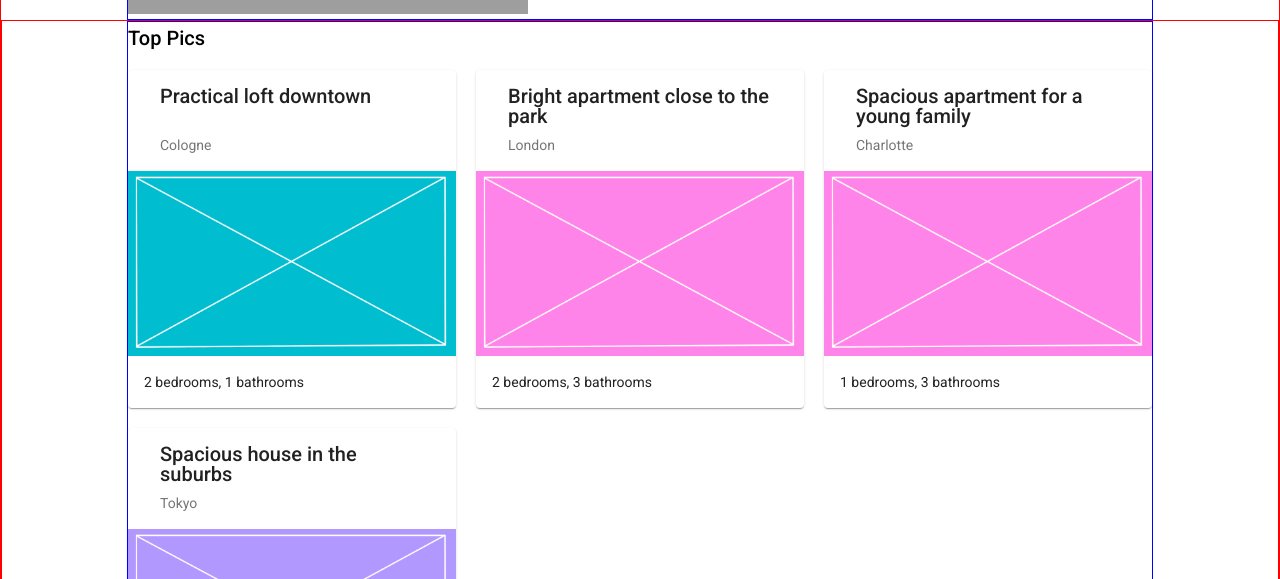
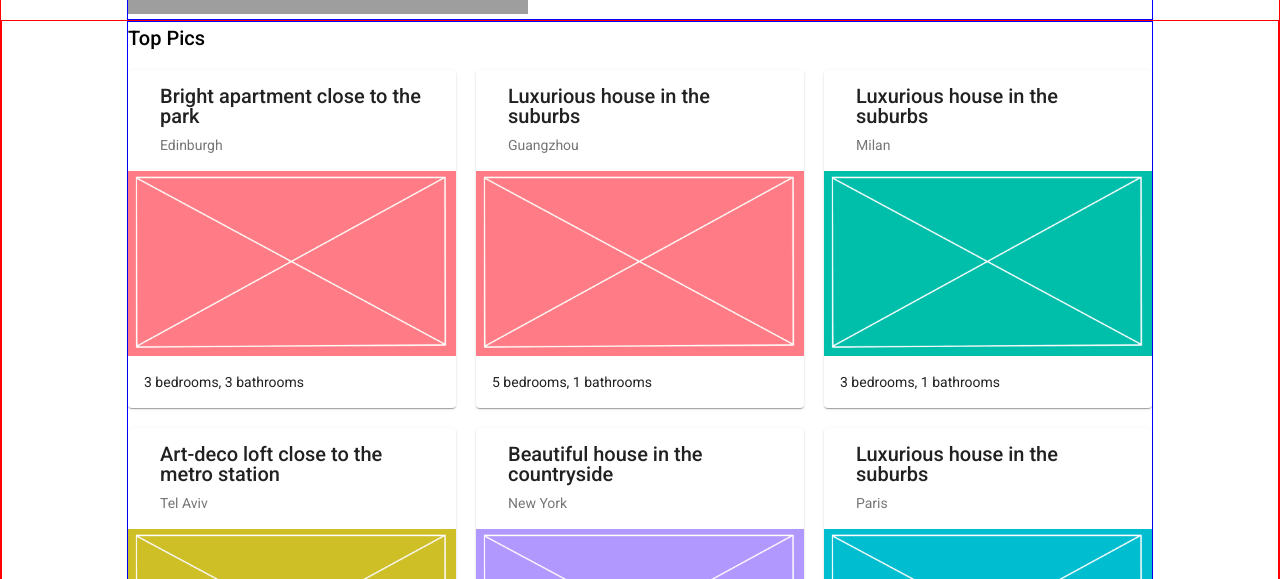
Before and after one commit to altsang/contoso-real-estate, an Angular app in the folder packages/portal/: page / in a window 1280 px wide. Shown: the part 360-939 px from the top of the page. Built offline with nearby package versions, Linux system fonts and the light colour scheme; grey boxes are pictures that could not be loaded.

Commit message:
chore: update data mock and typing (#8)

```diff
--- a/packages/portal/src/app/card-list/card-list.component.ts
+++ b/packages/portal/src/app/card-list/card-list.component.ts
@@ -9,47 +9,111 @@ import { CardType } from '../../typings/cardtype';
 export class CardListComponent implements OnInit {
   data  =  [
     {
-      "title": "Practical loft downtown",
-      "city": "Cologne",
-      "bedrooms": 2,
-      "bathrooms": 1,
-      "amenities": ["parking", "jacuzzi", "wi-fi"],
-      "img": "pic-bluegreen.png",
+      "title": "Bright apartment close to the park",
+      "city": "Edinburgh",
+      "bedrooms": 3,
+      "bathrooms": 3,
+      "amenities": ["no furniture", "fireplace", "garden"],
+      "description": "Sed ut perspiciatis unde omnis iste natus error sit voluptatem accusantium doloremque laudantium, totam rem aperiam, eaque ipsa quae ab illo inventore veritatis et quasi architecto beatae vitae dicta sunt explicabo.",
+      "img": "pic-salmon.png",
       "slug": {
-        "$numberLong": "488008"
+        "$numberLong": "366801"
       }
     },
     {
-      "title": "Bright apartment close to the park",
-      "city": "London",
-      "bedrooms": 2,
-      "bathrooms": 3,
-      "amenities": ["laundry room", "wi-fi", "furniture"],
-      "img": "pic-pink.png",
+      "title": "Luxurious house in the suburbs",
+      "city": "Guangzhou",
+      "bedrooms": 5,
+      "bathrooms": 1,
+      "amenities": ["laundry room", "furniture", "gym"],
+      "description": "Itaque earum rerum hic tenetur a sapiente delectus, ut aut reiciendis voluptatibus maiores alias consequatur aut perferendis doloribus asperiores repellat.",
+      "img": "pic-salmon.png",
       "slug": {
-        "$numberLong": "160979"
+        "$numberLong": "550298"
+      }
+    },
+    {
+      "title": "Luxurious house in the suburbs",
+      "city": "Milan",
+      "bedrooms": 3,
+      "bathrooms": 1,
+      "amenities": ["balcony", "sauna", "fireplace"],
+      "description": "Sed ut perspiciatis unde omnis iste natus error sit voluptatem accusantium doloremque laudantium, totam rem aperiam, eaque ipsa quae ab illo inventore veritatis et quasi architecto beatae vitae dicta sunt explicabo.",
+      "img": "pic-green.png",
+      "slug": {
+        "$numberLong": "307462"
+      }
+    },
+    {
+      "title": "Art-deco loft close to the metro station",
+      "city": "Tel Aviv",
+      "bedrooms": 1,
+      "bathrooms": 2,
+      "amenities": ["furniture", "patio", "terrace"],
+      "description": "Nam libero tempore, cum soluta nobis est eligendi optio cumque nihil impedit quo minus id quod maxime placeat facere possimus, omnis voluptas assumenda est, omnis dolor repellendus.",
+      "img": "pic-orange.png",
+      "slug": {
+        "$numberLong": "657862"
+      }
+    },
+    {
+      "title": "Beautiful house in the countryside",
+      "city": "New York",
+      "bedrooms": 5,
+      "bathrooms": 1,
+      "amenities": ["wi-fi", "jacuzzi", "terrace"],
+      "description": "Temporibus autem quibusdam et aut officiis debitis aut rerum necessitatibus saepe eveniet ut et voluptates repudiandae sint et molestiae non recusandae.",
+      "img": "pic-purple.png",
+      "slug": {
+        "$numberLong": "328668"
+      }
+    },
+    {
+      "title": "Luxurious house in the suburbs",
+      "city": "Paris",
+      "bedrooms": 4,
+      "bathrooms": 2,
+      "amenities": ["no furniture", "furniture", "balcony"],
+      "description": "Nam libero tempore, cum soluta nobis est eligendi optio cumque nihil impedit quo minus id quod maxime placeat facere possimus, omnis voluptas assumenda est, omnis dolor repellendus.",
+      "img": "pic-bluegreen.png",
+      "slug": {
+        "$numberLong": "803384"
       }
     },
     {
       "title": "Spacious apartment for a young family",
-      "city": "Charlotte",
-      "bedrooms": 1,
-      "bathrooms": 3,
-      "amenities": ["wi-fi", "dishwasher", "laundry room"],
-      "img": "pic-pink.png",
+      "city": "Johannesburg",
+      "bedrooms": 2,
+      "bathrooms": 1,
+      "amenities": ["parking", "microwave", "air conditioning"],
+      "description": "Ut enim ad minima veniam, quis nostrum exercitationem ullam corporis suscipit laboriosam, nisi ut aliquid ex ea commodi consequatur.",
+      "img": "pic-orange.png",
       "slug": {
-        "$numberLong": "190731"
+        "$numberLong": "430000"
       }
     },
     {
-      "title": "Spacious house in the suburbs",
-      "city": "Tokyo",
+      "title": "Modern apartment close to the metro station",
+      "city": "Beijing",
+      "bedrooms": 2,
+      "bathrooms": 3,
+      "amenities": ["gym", "air conditioning", "swimming pool"],
+      "description": "Ut enim ad minima veniam, quis nostrum exercitationem ullam corporis suscipit laboriosam, nisi ut aliquid ex ea commodi consequatur.",
+      "img": "pic-yellowgreen.png",
+      "slug": {
+        "$numberLong": "121653"
+      }
+    },
+    {
+      "title": "Charming apartment close to the train station",
+      "city": "Beijing",
       "bedrooms": 4,
-      "bathrooms": 3,
-      "amenities": ["balcony", "no furniture", "heating"],
-      "img": "pic-purple.png",
+      "bathrooms": 2,
+      "amenities": ["laundry room", "microwave", "fireplace"],
+      "description": "Temporibus autem quibusdam et aut officiis debitis aut rerum necessitatibus saepe eveniet ut et voluptates repudiandae sint et molestiae non recusandae.",
+      "img": "pic-blue.png",
       "slug": {
-        "$numberLong": "434170"
+        "$numberLong": "351150"
       }
     }
   ];
--- a/packages/portal/src/typings/cardtype.d.ts
+++ b/packages/portal/src/typings/cardtype.d.ts
@@ -8,4 +8,5 @@ export interface CardType {
     bedrooms: number;
     bathrooms: number;
     img: string;
+    description: string;
 }
```
Also changed, not shown: 2 other files (tests, documents, lock files or other folders).
